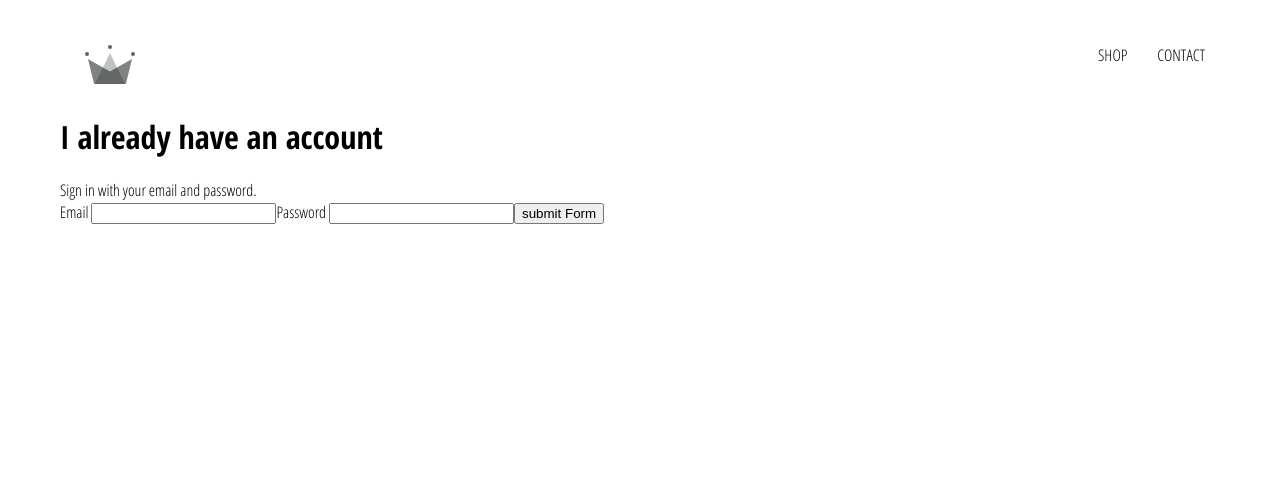
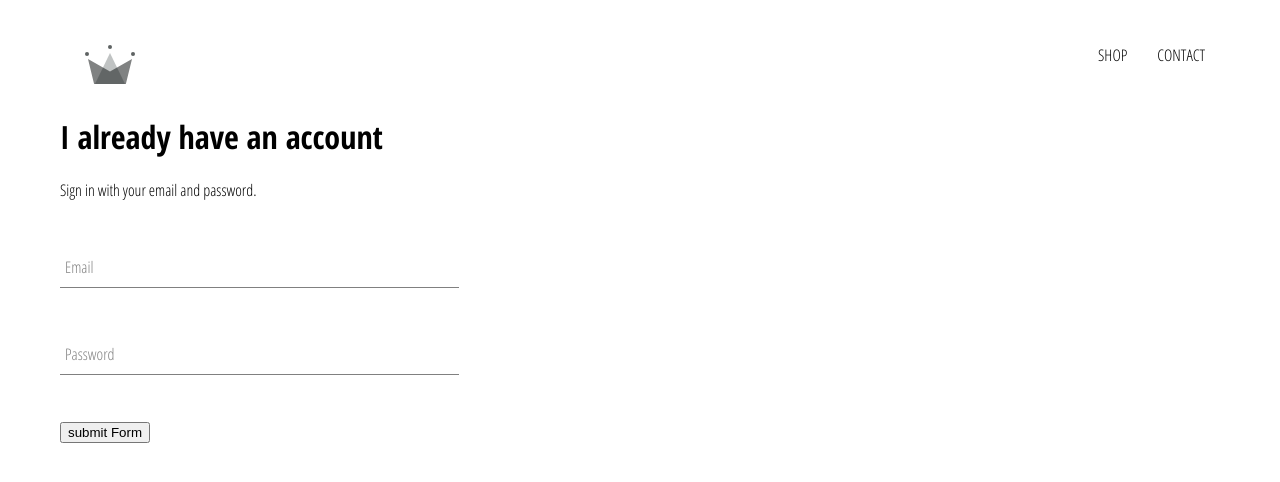
Before and after one commit to Karim-Nabarawi/E-Commerce, a React (Create React App) app: page /signin in a window 1280 px wide. Shown: the top 482 px of the page. Built offline with nearby package versions, Linux system fonts and the light colour scheme.

Commit message:
added styling for input form

```diff
--- /dev/null
+++ b/src/components/form-input/FormInput.js
@@ -0,0 +1,14 @@
+import React from "react";
+
+//Styling and Animation
+import "./form-input.styles.scss";
+
+const FormInput = ({ handleChange, label, ...otherData }) => {
+  return (
+    <div className="group">
+      <input {...otherData} className="form-input" onChange={handleChange} />
+      {label ? <label className={`${otherData.value.lenght ? "shrink" : ""} form-input-label`}>{label}</label> : null}
+    </div>
+  );
+};
+export default FormInput;
--- /dev/null
+++ b/src/components/form-input/form-input.styles.scss
@@ -0,0 +1,54 @@
+$sub-color: grey;
+$main-color: black;
+
+@mixin shrinkLabel {
+  top: -14px;
+  font-size: 12px;
+  color: $main-color;
+}
+
+.group {
+  position: relative;
+  margin: 45px 0;
+
+  .form-input {
+    background: none;
+    background-color: white;
+    color: $sub-color;
+    font-size: 18px;
+    padding: 10px 10px 10px 5px;
+    display: block;
+    width: 100%;
+    border: none;
+    border-radius: 0;
+    border-bottom: 1px solid $sub-color;
+    margin: 25px 0;
+
+    &:focus {
+      outline: none;
+    }
+
+    &:focus ~ .form-input-label {
+      @include shrinkLabel();
+    }
+  }
+
+  input[type="password"] {
+    letter-spacing: 0.3em;
+  }
+
+  .form-input-label {
+    color: $sub-color;
+    font-size: 16px;
+    font-weight: normal;
+    position: absolute;
+    pointer-events: none;
+    left: 5px;
+    top: 10px;
+    transition: 300ms ease all;
+
+    &.shrink {
+      @include shrinkLabel();
+    }
+  }
+}
--- a/src/components/sign-in/SignIn.js
+++ b/src/components/sign-in/SignIn.js
@@ -2,6 +2,9 @@
 
 //Styling and Animation
 import "./signIn.styles.scss";
+
+//compounent
+import FormInput from "../../components/form-input/FormInput";
 
 const SignIn = () => {
   const [formData, setFormData] = useState({ email: "", password: "" });
@@ -21,10 +24,24 @@
       <h1>I already have an account</h1>
       <span>Sign in with your email and password.</span>
       <form onSubmit={handleSubmit}>
-        <label htmlFor="email">Email </label>
-        <input type="email" id="email" name="email" value={formData.email} onChange={handleChange} required />
-        <label htmlFor="password">Password </label>
-        <input type="password" id="password" name="password" value={formData.password} required />
+        <FormInput
+          type="email"
+          id="email"
+          name="email"
+          label="Email"
+          value={formData.email}
+          handleChange={handleChange}
+          required
+        />
+        <FormInput
+          type="password"
+          id="password"
+          name="password"
+          label="Password"
+          value={formData.password}
+          handleChange={handleChange}
+          required
+        />
 
         <input type="submit" value="submit Form" />
       </form>
--- a/src/components/sign-in/signIn.styles.scss
+++ b/src/components/sign-in/signIn.styles.scss
@@ -0,0 +1,3 @@
+.sign-in {
+  width: 30vw;
+}
```
